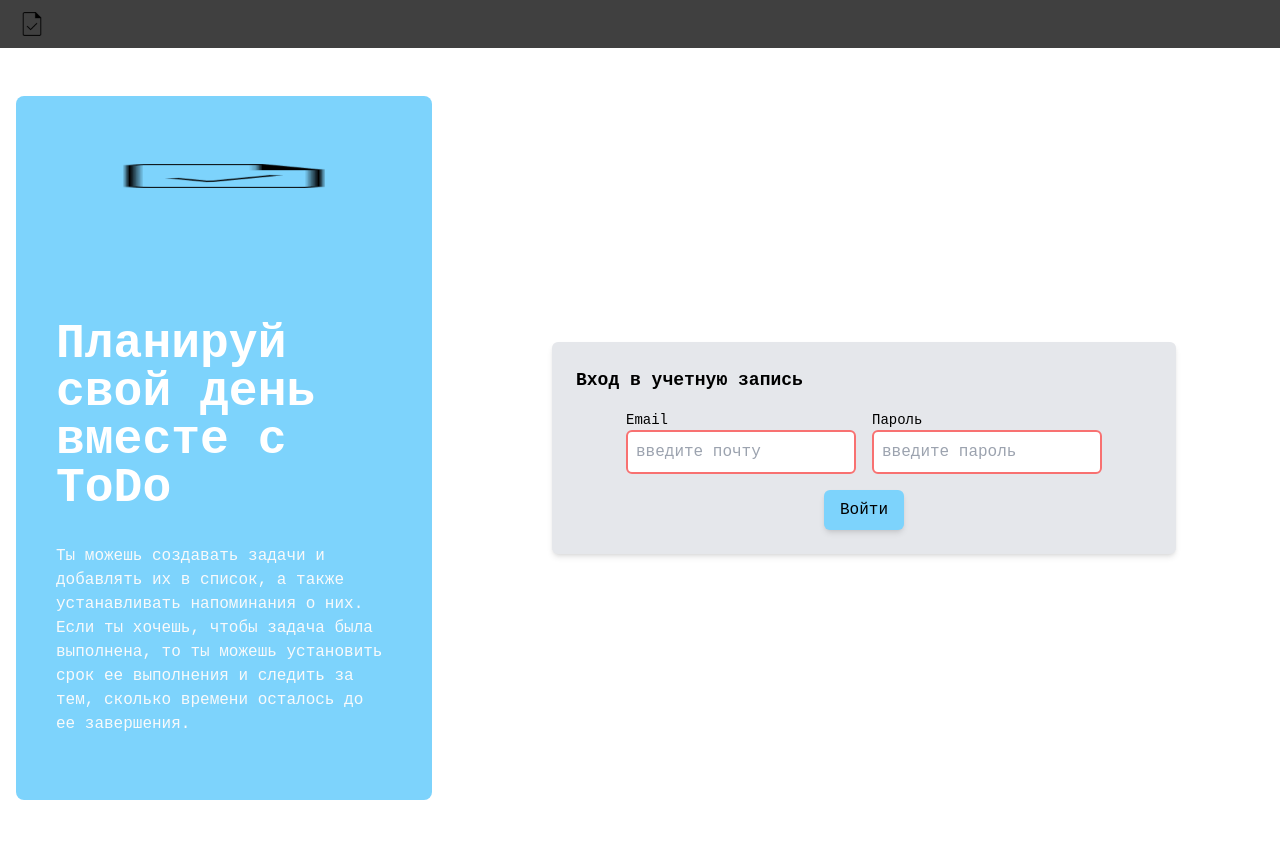
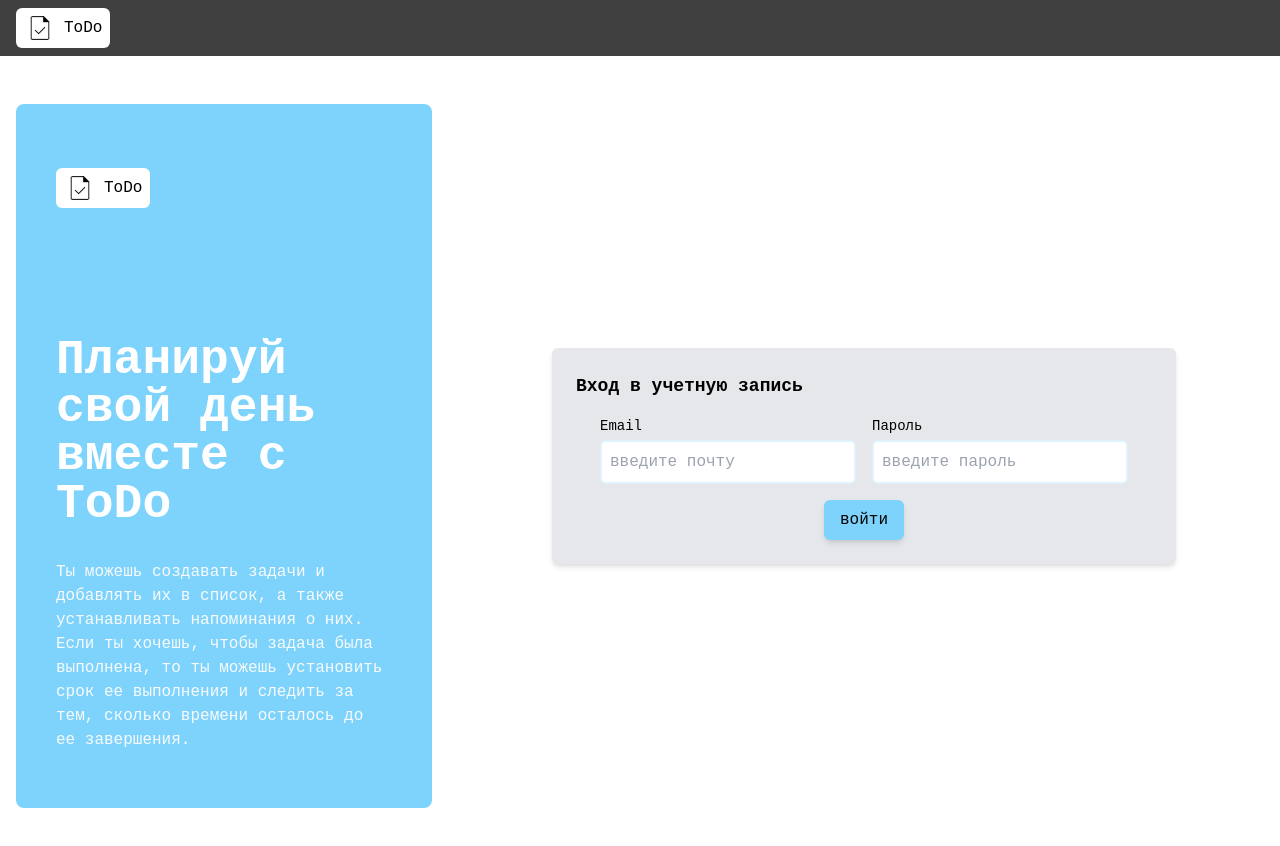
Before and after one commit to Alexeykoh/CRUD_TODO, a React (Create React App) app in the folder crudtodo/: page /auth in a window 1280 px wide. Shown: the top 846 px of the page. Built offline with nearby package versions, Linux system fonts and the light colour scheme.

Commit message:
feat: change style

```diff
--- a/crudtodo/src/components/entities/inputs/input-wrapper.tsx
+++ b/crudtodo/src/components/entities/inputs/input-wrapper.tsx
@@ -11,10 +11,10 @@ interface InputWrapperProps {
 export const InputWrapper: React.FC<InputWrapperProps> = ({placeholder, inputValue, changeValue, title, type}) => {
     return (
         <>
-            <div className="flex flex-col w-full">
+            <div className="flex flex-col w-64 gap-1">
                 <h4 className={'text-sm'}>{title}</h4>
                 <input
-                    className={(inputValue ? ' border-emerald-400 ' : ' border-red-400 ') + ' border-2 p-2 rounded-md duration-150'}
+                    className={(inputValue ? ' border-sky-300 ' : ' border-sky-100 ') + ' border-2 p-2 rounded-md duration-150 w-full'}
                     placeholder={placeholder}
                     type={type || "text"}
                     value={inputValue}
--- a/crudtodo/src/components/shared/buttons/submit-button.tsx
+++ b/crudtodo/src/components/shared/buttons/submit-button.tsx
@@ -13,7 +13,7 @@ export const SubmitButton: React.FC<SubmitButtonProps> = props => {
                 onClick={() => {
                     props.onClick()
                 }}
-                className={props.addClass + ' ' + ' px-4 py-2 rounded-md hover:scale-105 duration-75 shadow-md'}
+                className={props.addClass + ' ' + ' px-4 py-2 rounded-md hover:scale-105 duration-75 shadow-md w-fit lowercase font-light'}
             >{props.title}</button>
         </>
     );
--- a/crudtodo/src/components/shared/labels/logo.tsx
+++ b/crudtodo/src/components/shared/labels/logo.tsx
@@ -6,8 +6,9 @@ interface LogoProps {
 
 export const Logo: React.FC<LogoProps> = props => {
     return (
-        <>
+        <div className={'flex gap-2 items-center px-2 p-1 rounded-md bg-white w-fit'}>
             <img className={'h-8 w-auto'} src={props.logo} alt="logo-image"/>
-        </>
+            <p>ToDo</p>
+        </div>
     );
 };
```
